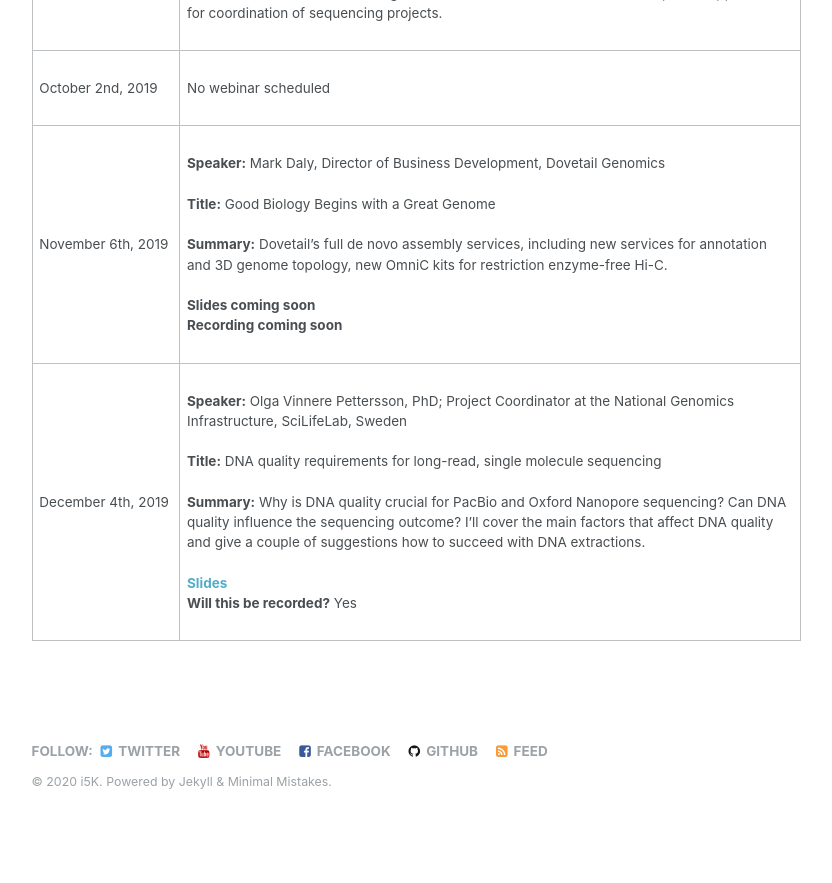
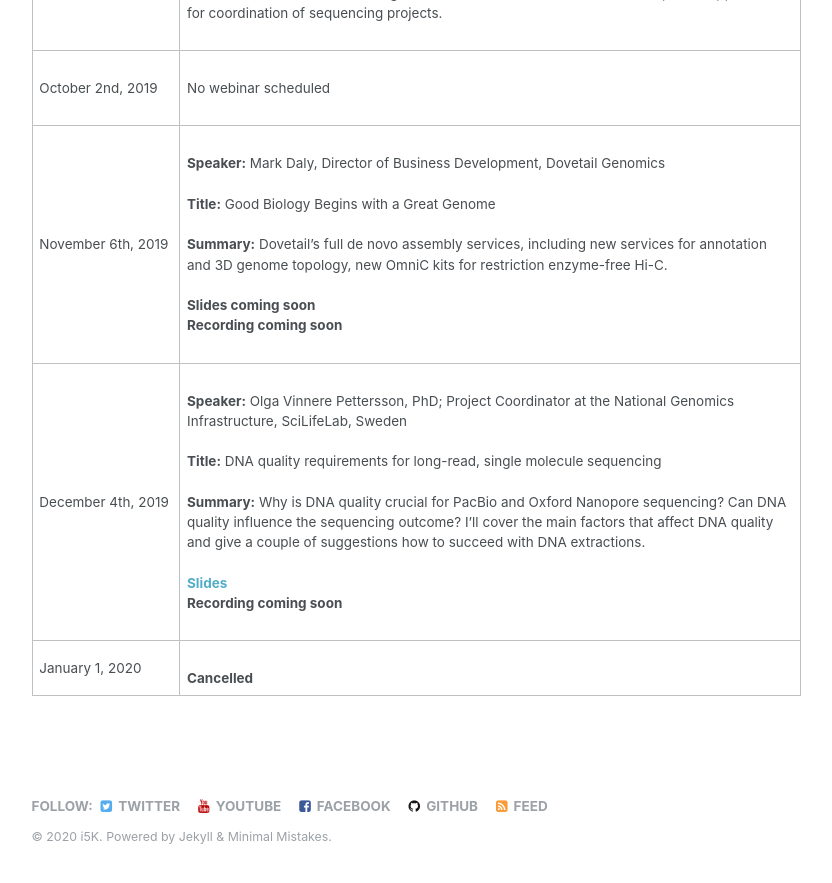
Before and after one commit to i5k/i5k.github.io, a Jekyll site: the page built from _pages/webinar.md, in a window 1280 px wide and 900 px high, scrolled down 10571 px. Shown: the top 883 px of the window, without its empty margins (250-1082 px from the left). Built offline with Jekyll 4.4.1, drawn with Linux system fonts in a browser that asks for light colours; before the commit the page ends 11416 px from its top, so only the background shows below that.

Commit message:
Update webinar.md

```diff
--- a/_pages/webinar.md
+++ b/_pages/webinar.md
@@ -81,4 +81,5 @@ If you have problems connecting, please refer to this [WebEx help page](https://
 |September&nbsp;4th,&nbsp;2019|<br>__Summary:__ Community discussion following the Joint VGP/EBP Conference & Workshops held August 27-30, 2019 in New York.  We will review some topics covered during the sessions including a round-up of current sequencing projects, sequencing strategies and standards, and infrastructure for vouchering and databases.  We will focus on next steps and approaches for coordination of sequencing projects.<br><br>|
 |October&nbsp;2nd,&nbsp;2019|<br> No webinar scheduled <br><br>|
 |November&nbsp;6th,&nbsp;2019|<br>__Speaker:__ Mark Daly, Director of Business Development, Dovetail Genomics<br><br>__Title:__ Good Biology Begins with a Great Genome<br><br>__Summary:__ Dovetail’s full de novo assembly services, including new services for annotation and 3D genome topology, new OmniC kits for restriction enzyme-free Hi-C.<br><br>__Slides coming soon__<br>__Recording coming soon__<br><br>|
-|December&nbsp;4th,&nbsp;2019|<br>__Speaker:__ Olga Vinnere Pettersson, PhD; Project Coordinator at the National Genomics Infrastructure, SciLifeLab, Sweden<br><br>__Title:__ DNA quality requirements for long-read, single molecule sequencing<br><br>__Summary:__ Why is DNA quality crucial for PacBio and Oxford Nanopore sequencing? Can DNA quality influence the sequencing outcome? I’ll cover the main factors that affect DNA quality and give a couple of suggestions how to succeed with DNA extractions.<br><br>__[Slides](webinar_slides/i5k_webinar_Pettersson_Dec-04-2019.pdf)__ <br>__Will this be recorded?__ Yes<br><br>|
+|December&nbsp;4th,&nbsp;2019|<br>__Speaker:__ Olga Vinnere Pettersson, PhD; Project Coordinator at the National Genomics Infrastructure, SciLifeLab, Sweden<br><br>__Title:__ DNA quality requirements for long-read, single molecule sequencing<br><br>__Summary:__ Why is DNA quality crucial for PacBio and Oxford Nanopore sequencing? Can DNA quality influence the sequencing outcome? I’ll cover the main factors that affect DNA quality and give a couple of suggestions how to succeed with DNA extractions.<br><br>__[Slides](webinar_slides/i5k_webinar_Pettersson_Dec-04-2019.pdf)__ <br>__Recording coming soon__ <br><br>|
+|January&nbsp;1,&nbsp;2020|<br>__Cancelled__|
```
